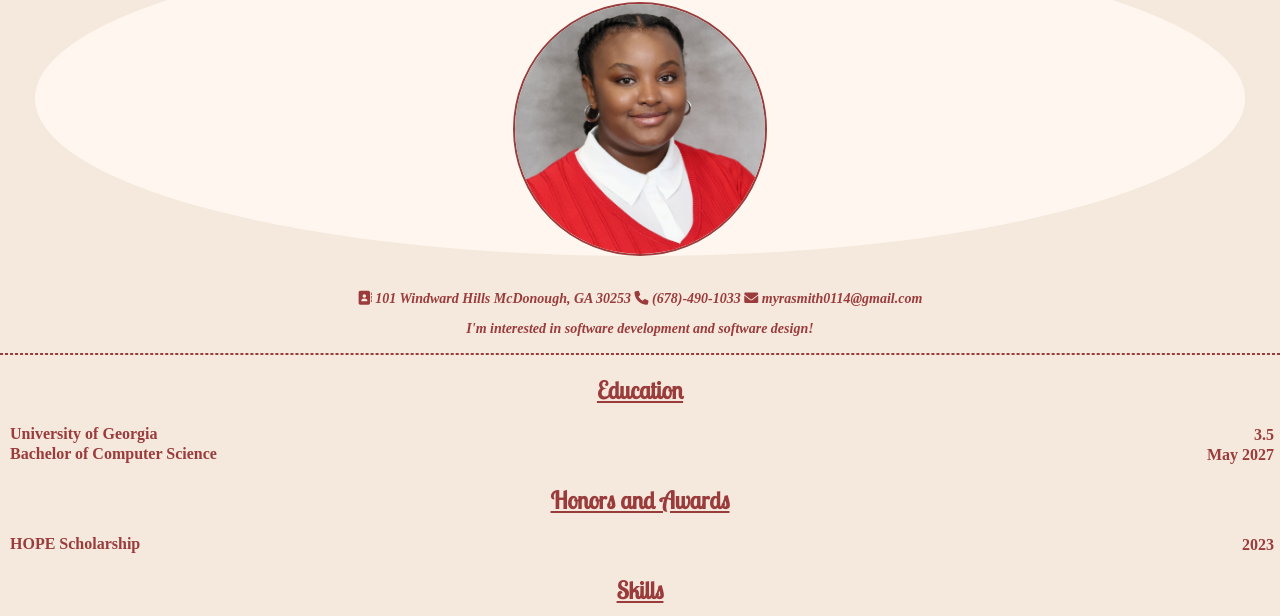
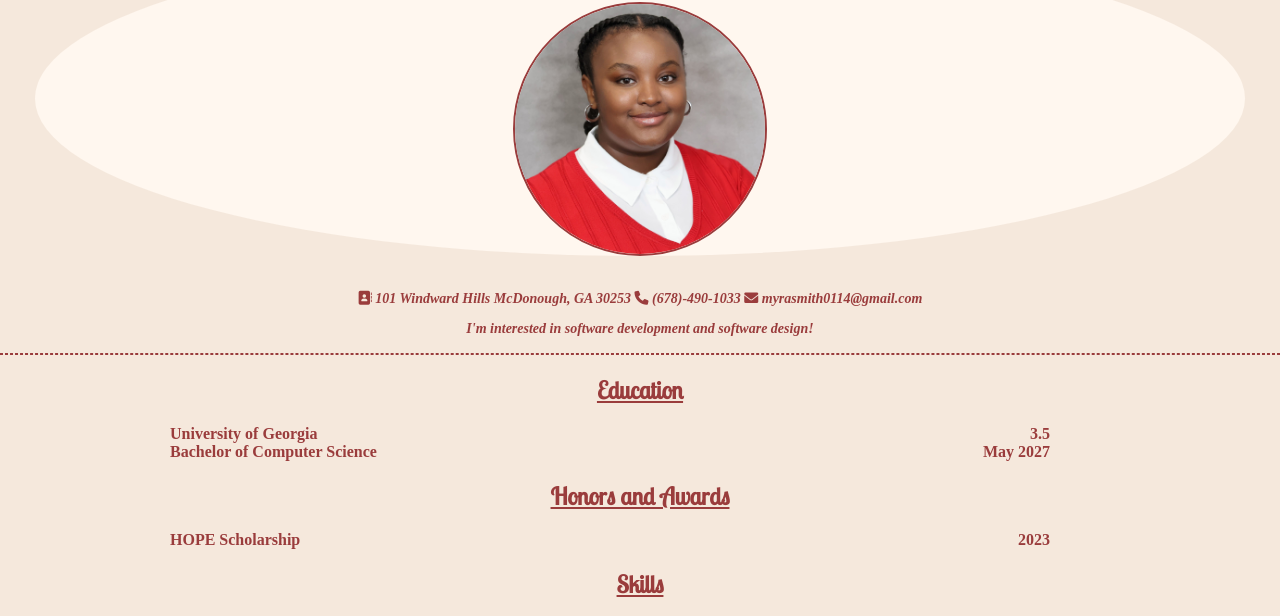
Before and after one commit to myrasmith0114/css-cv, a website: page index.html in a window 1280 px wide. Shown: the part 178-794 px from the top of the page. Drawn offline with Linux system fonts and the light colour scheme.

Commit message:
fixed spacing and contact header

```diff
--- a/css/style.css
+++ b/css/style.css
@@ -111,7 +111,7 @@ section dt{
   font-style: normal;
   color: #9a3c3c;
   text-align: left;
-  margin-right: 1rem;
+  margin-left: 10rem;
 }
 
 section dd {
@@ -119,8 +119,7 @@ section dd {
   font-style: normal;
   color: #9a3c3c;
   text-align: right;
-  margin-right: 1rem;
-  line-height: 20px;
+  margin-right: 15rem;
 }
 
 section ul {
```
Also changed, not shown: contact.html (+2 -2 lines).
